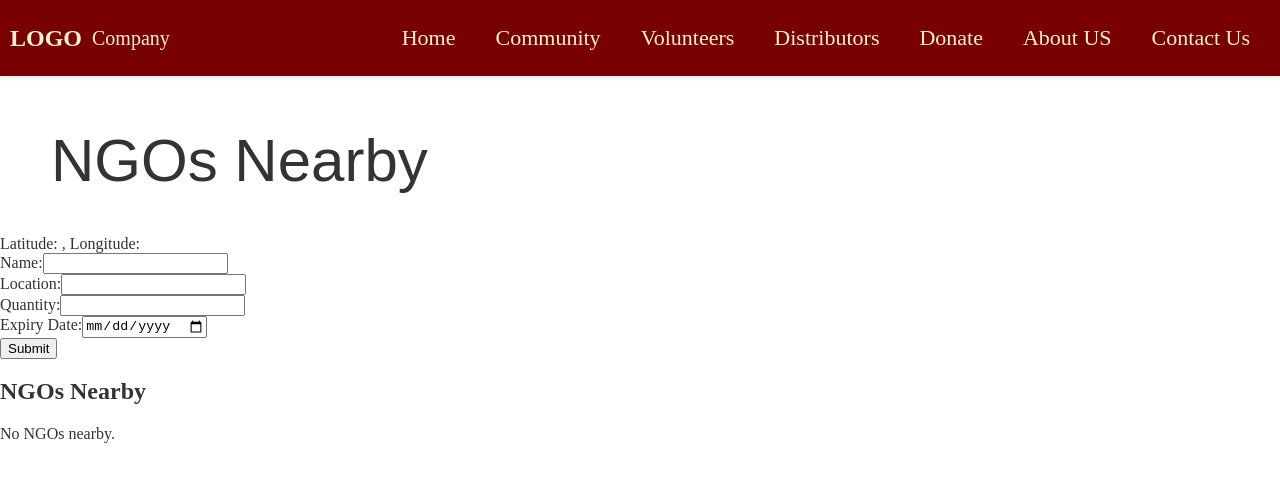
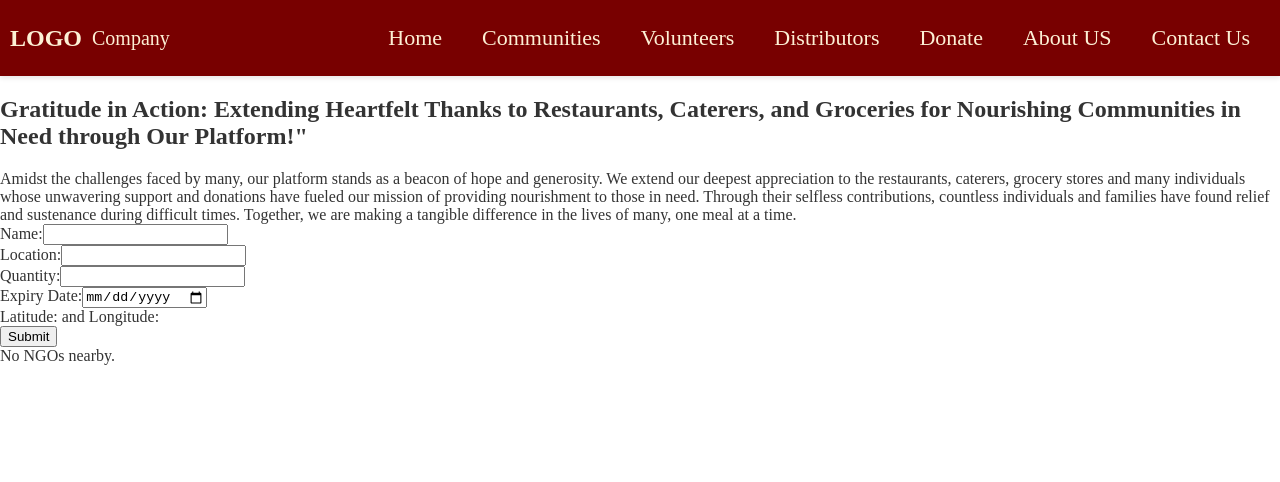
Before and after one commit to shrihari-joshi/Share_Plate, a React (Create React App) app in the folder app/: page /community in a window 1280 px wide. Shown: the top 482 px of the page. Built offline with nearby package versions, Linux system fonts and the light colour scheme.

Commit message:
community

```diff
--- a/app/src/Components/Navbar/Navbar.jsx
+++ b/app/src/Components/Navbar/Navbar.jsx
@@ -19,7 +19,7 @@ const Navbar = () => {
             <Link className='linked' to='/'>Home</Link>
           </div>
           <div className='NavLink'>
-            <Link className='linked' to='/community'>Community</Link>
+            <Link className='linked' to='/community'>Communities  </Link>
           </div>
 
           <div className='NavLink'>
--- a/app/src/Components/SignUp/ResReg.jsx
+++ b/app/src/Components/SignUp/ResReg.jsx
@@ -79,8 +79,15 @@ const MapsWithLocationAndForm = () => {
 
     return (
         <div>
-            <h1>NGOs Nearby</h1>
-            <p>Latitude: {coordinates ? coordinates[0] : 'Loading...'}, Longitude: {coordinates ? coordinates[1] : 'Loading...'}</p>
+          <h2>Gratitude in Action: Extending Heartfelt Thanks to Restaurants, Caterers, and Groceries
+            for Nourishing Communities in Need through Our Platform!"</h2>
+          <p>Amidst the challenges faced by many, our platform stands as a beacon of hope and generosity.
+            We extend our deepest appreciation to the restaurants, caterers, grocery stores and many individuals
+            whose unwavering
+            support and donations have fueled our mission of providing nourishment to those in need.
+            Through their selfless contributions, countless individuals and families have found relief and
+            sustenance during difficult times. Together, we are making a tangible difference in
+            the lives of many, one meal at a time.</p>
             <form onSubmit={handleSubmit}>
                 <div>
                     <label htmlFor="name">Name:</label>
@@ -128,11 +135,12 @@ const MapsWithLocationAndForm = () => {
                         required
                     />
                 </div>
+                <p>Latitude: {coordinates ? coordinates[0] : 'Loading...'} and Longitude: {coordinates ? coordinates[1] : 'Loading...'}</p>
 
                 <button type="submit">Submit</button>
             </form>
 
-            <h2>NGOs Nearby</h2>
+
             {ngos ? (
                 <ul>
                     {ngos.map((ngo, index) => (
--- a/app/src/Components/SignUp/maps.jsx
+++ b/app/src/Components/SignUp/maps.jsx
@@ -6,6 +6,7 @@ const Maps = () => {
 
     useEffect(() => {
         const fetchData = async () => {
+
             const options = {
                 method: 'GET',
                 url: 'https://map-places.p.rapidapi.com/nearbysearch/json',
```
